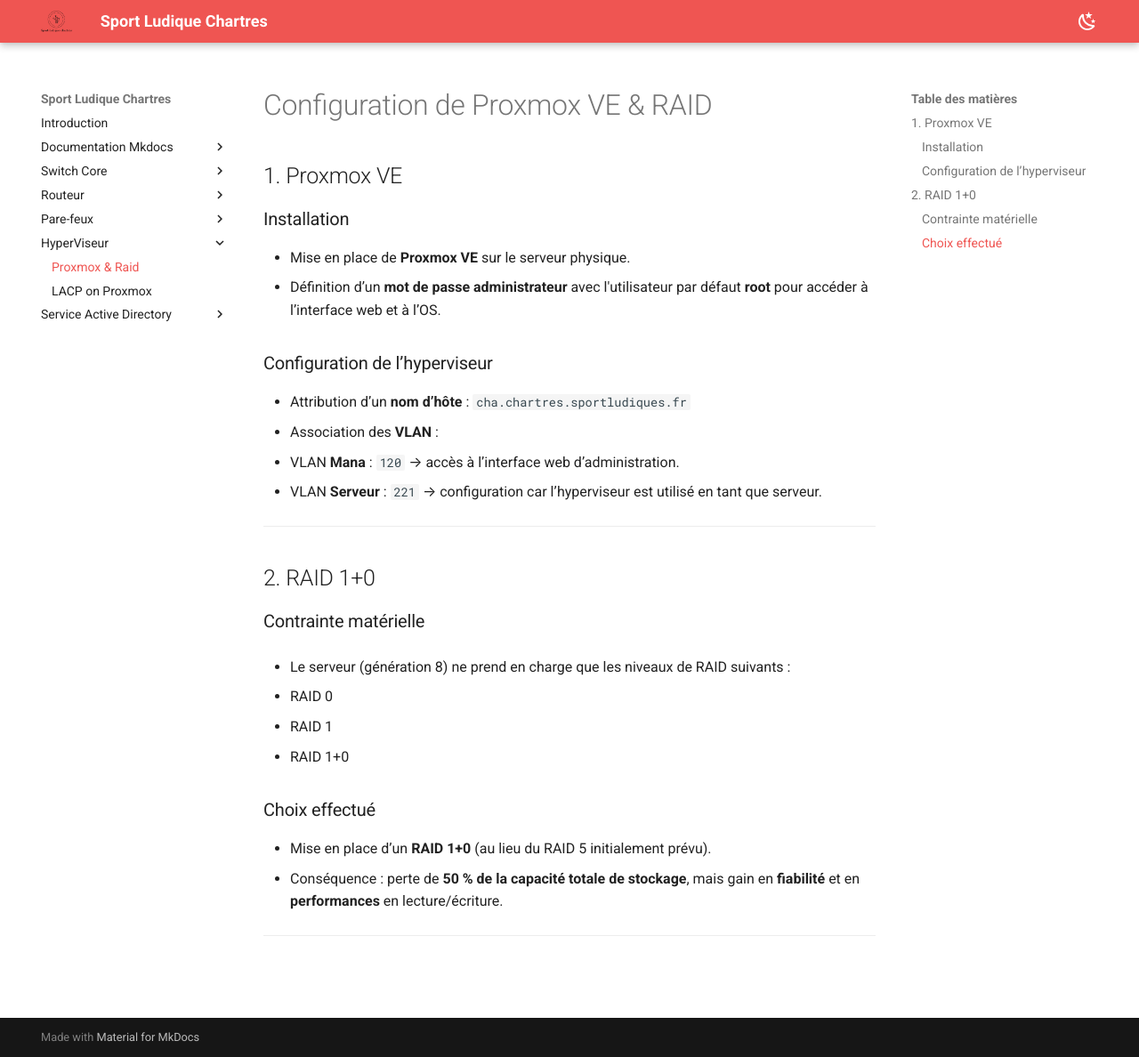
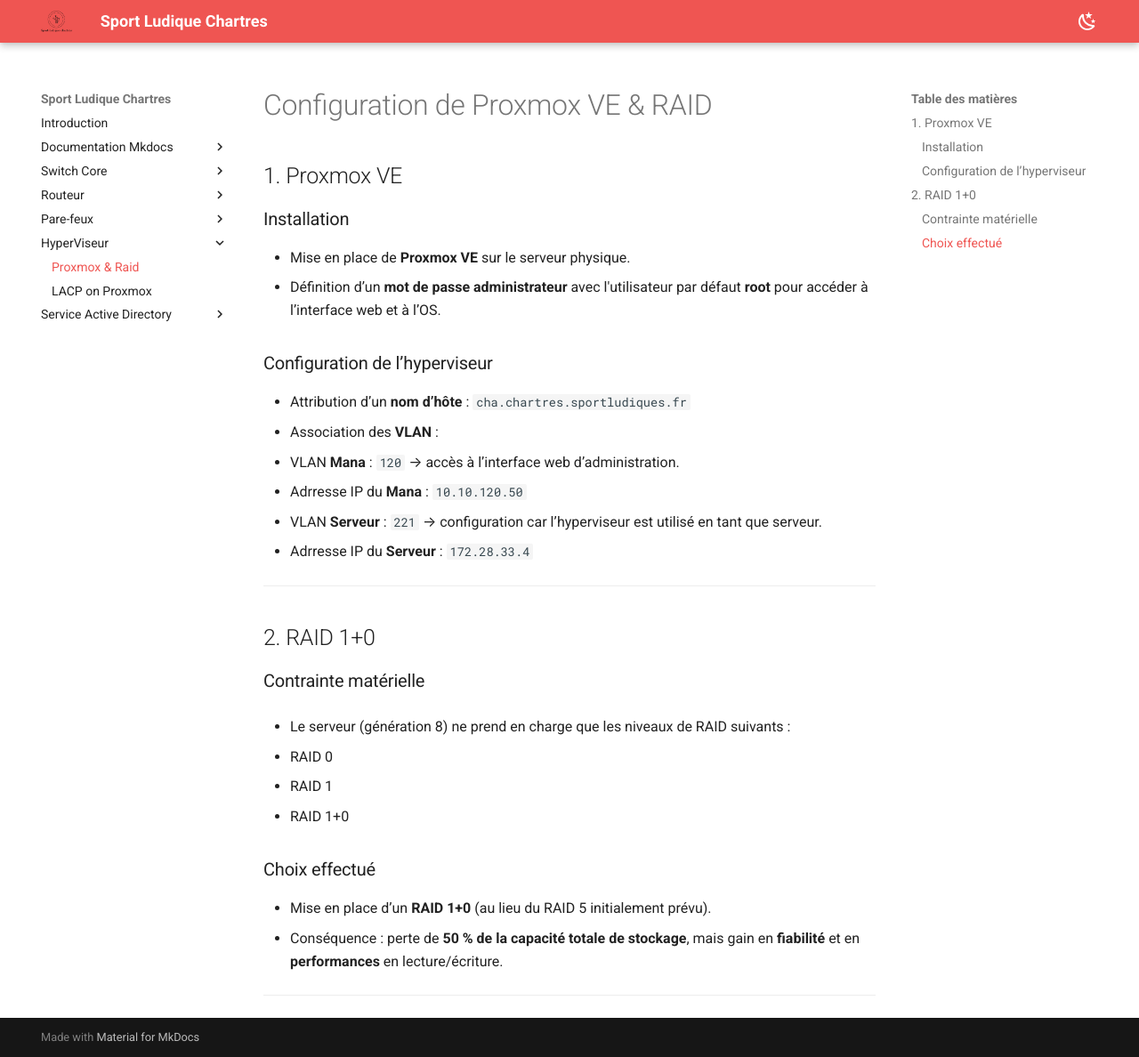
Before and after one commit to Sym-0ne/sport-ludique-Chartres, an MkDocs documentation site: the page built from docs/Hyperviseur/proxmox-raid.md, in a window 1280 px wide and 1188 px high. Shown: the whole window at 89% size. Built offline with MkDocs 1.6.1 and Material for MkDocs 9.7.7, drawn with Linux system fonts in a browser that asks for light colours.

Commit message:
doc proxmox

```diff
--- a/docs/Hyperviseur/proxmox-raid.md
+++ b/docs/Hyperviseur/proxmox-raid.md
@@ -14,8 +14,9 @@
 * Association des **VLAN** :
 
   * VLAN **Mana** : `120` → accès à l’interface web d’administration.
+  * Adrresse IP du **Mana** : `10.10.120.50`
   * VLAN **Serveur** : `221` → configuration car l’hyperviseur est utilisé en tant que serveur.
-
+  * Adrresse IP du **Serveur** : `172.28.33.4`
 ---
 
 ## 2. RAID 1+0
```
